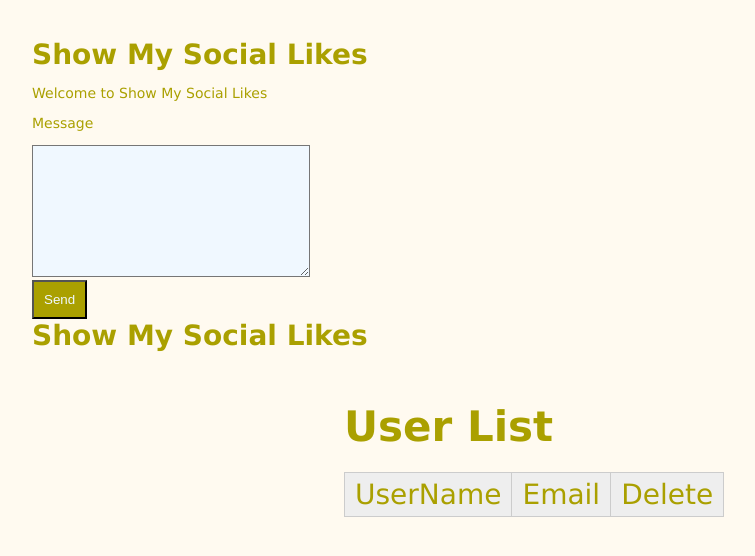
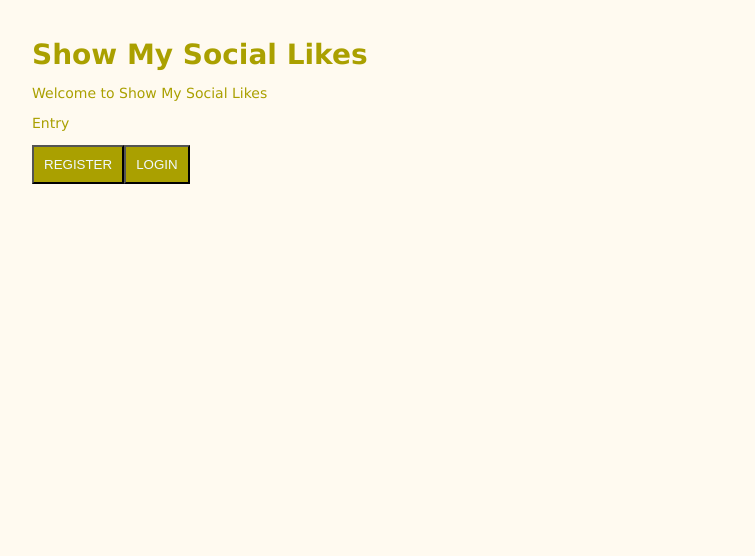
Before and after one commit to niksolaz/Smsl, a Node server app: page / in a window 1280 px wide. Shown: the top 556 px of the page, without its empty margins (6-761 px from the left). Run offline with Node 20, Linux system fonts and the light colour scheme; lists and menus that the app fills with data are empty; some libraries are stand-ins or nearby versions.

Commit message:
create /routes/message

```diff
--- a/nodetest2/app.js
+++ b/nodetest2/app.js
@@ -10,6 +10,7 @@ var db = monk('localhost:27017/nodetest2');
 
 var routes = require('./routes/index');
 var users = require('./routes/users');
+var message = require('./routes/message');
 
 var app = express();
 
@@ -27,6 +28,7 @@ app.use(express.static(path.join(__dirname, 'public')));
 
 app.use('/', routes);
 app.use('/users', users);
+app.use('/message',message);
 
 app.use(function(req,res,next){
   req.db = db;
--- a/nodetest2/public/javascripts/global.js
+++ /dev/null
@@ -1,35 +0,0 @@
-// Userlist data array for filling in info box
-var userListData = [];
-
-// DOM Ready =============================================================
-$(document).ready(function() {
-
-    // Populate the user table on initial page load
-    populateTable();
-
-});
-
-// Functions =============================================================
-
-// Fill table with data
-function populateTable() {
-
-    // Empty content string
-    var tableContent = '';
-
-    // jQuery AJAX call for JSON
-    $.getJSON( '/users/userlist', function( data ) {
-
-        // For each item in our JSON, add a table row and cells to the content string
-        $.each(data, function(){
-            tableContent += '<tr>';
-            tableContent += '<td><a href="#" class="linkshowuser" rel="' + this.username + '">' + this.username + '</a></td>';
-            tableContent += '<td>' + this.email + '</td>';
-            tableContent += '<td><a href="#" class="linkdeleteuser" rel="' + this._id + '">delete</a></td>';
-            tableContent += '</tr>';
-        });
-
-        // Inject the whole content string into our existing HTML table
-        $('#userList table tbody').html(tableContent);
-    });
-};
--- a/nodetest2/public/stylesheets/style.css
+++ b/nodetest2/public/stylesheets/style.css
@@ -33,49 +33,3 @@ input {
 a {
   color: #00B7FF;
 }
-
-#wrapper {
-	padding-left:312px;
-	position:relative;
-}
-
-#userList {
-	margin:0 0 10px 0;
-}
-	#userList table {
-		border-collapse:separate;
-		border-spacing:1px;
-		background:#CCC;
-	}
-		#userList table th {
-			background:#EEE;
-			font-weight:200;
-			padding:5px 10px;
-			text-align:center;
-		}
-		#userList table tbody {
-			padding:0; margin:0;
-			border-collapse:collapse;
-			border-spacing:0px;
-		}
-			#userList table td {
-				background:#FFF;
-				padding:5px 10px;
-				text-align:center;
-			}
-
-#userInfo {
-	width:150px;
-	position:absolute;
-	top:0; left:0;
-}
-	#userInfo p {
-		padding:15px;
-		border:1px solid #CCC;
-		background:rgba(80,120,255,0.05);
-	}
-
-fieldset {
-	border:0;
-	padding:0; margin:0;
-}
--- a/nodetest2/routes/users.js
+++ b/nodetest2/routes/users.js
@@ -1,15 +1,8 @@
 var express = require('express');
 var router = express.Router();
 
-/*
- * GET userlist.
- */
+router.get('/',function(req,res){
+	res.send('response users');
+});
 
-router.get('/userlist',function(req,res){
-	var db = req.db;
-	var collection = db.get('userlist')
-	collection.find({},{},function(e,docs){
-		res.json(docs);
-	});
-});
 module.exports = router;
--- a/nodetest2/views/index.jade
+++ b/nodetest2/views/index.jade
@@ -1,29 +1,10 @@
 extends layout
 
 block content
-  h1= title
-  p Welcome to #{title}
-  form(name="add_estimation", method="post")
-  div.input
-  p Message
-  textarea(name="description", row="5", col="150")
-  div.actions
-  input(type="submit", value="Send")
-
-  h1= title
-
-    // Wrapper
-    #wrapper
-
-        // USER LIST
-        h2 User List
-        #userList
-            table
-                thead
-                    th UserName
-                    th Email
-                    th Delete
-                tbody
-        // /USER LIST
-
-    // /WRAPPER
+	h1= title
+	p Welcome to #{title}
+	form(name="add_estimation", method="post")
+		div.input
+			p Entry
+			input(type="submit", value="REGISTER")
+			input(type="submit", value="LOGIN")
```
Also changed, not shown: nodetest2/routes/message.js (added, +9 -0 lines), nodetest2/views/message.jade (added, +11 -0 lines), 2 other files.
